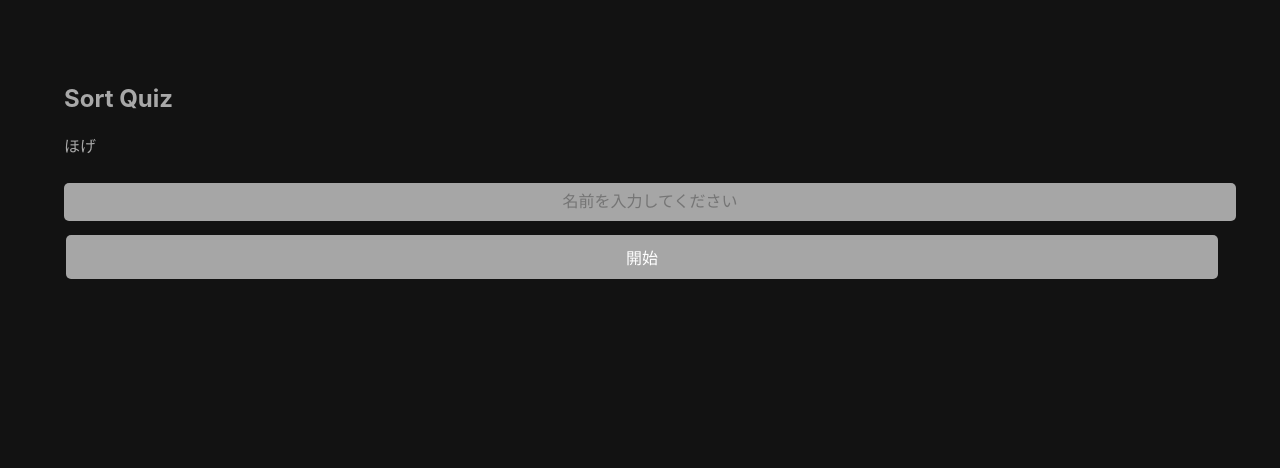
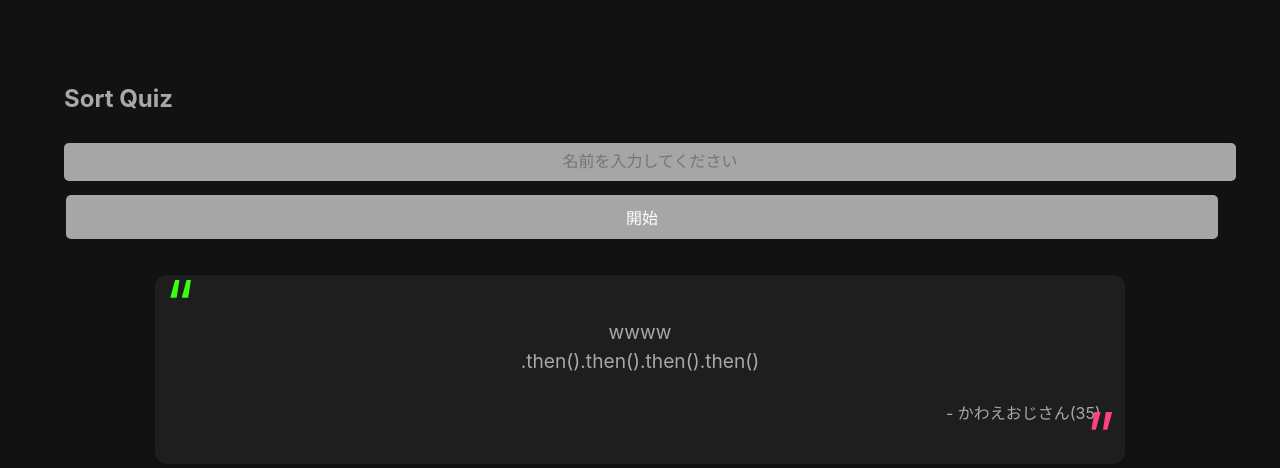
Before and after one commit to raiga0310/Sort-Quiz, a React (Create React App) app: page / in a window 1280 px wide. Shown: the top 468 px of the page. Built offline with nearby package versions, Linux system fonts and the light colour scheme.

Commit message:
chore: 色々適用

```diff
--- a/src/components/FlippingCard.css
+++ b/src/components/FlippingCard.css
@@ -30,6 +30,10 @@
     align-items: center;
     padding: 10px;
     box-sizing: border-box;
+  }
+
+  .flipped .flipping-card-front {
+    display: none;
   }
 
   .flipping-card-back {
--- a/src/components/PlayScreen.js
+++ b/src/components/PlayScreen.js
@@ -1,6 +1,6 @@
 import React, { useState, useEffect } from 'react';
 import CardList from './CardList';  // カードリストコンポーネントをインポート
-import { getLanguageInfo } from '../../data/data';
+import { getLanguageInfo } from '../data/data';
 import '../App.css';
 import './PlayScreen.css';
 
--- a/src/components/StartScreen.css
+++ b/src/components/StartScreen.css
@@ -12,3 +12,45 @@
   .start-screen .button-style {
     width: 100%;
   }
+
+  /* Quote styles */
+.quote-container {
+  width: 80%;
+  margin: 2rem auto;
+  padding: 1.5rem;
+  background-color: #1e1e1e;
+  border-radius: 12px;
+  box-shadow: 0 4px 6px rgba(0, 0, 0, 0.1);
+  color: #a8a8a8;
+  position: relative;
+}
+
+.quote-container::before {
+  content: "“";
+  font-size: 4rem;
+  position: absolute;
+  left: 10px;
+  top: -10px;
+  color: #39ff14;
+}
+
+.quote-container::after {
+  content: "”";
+  font-size: 4rem;
+  position: absolute;
+  right: 10px;
+  bottom: -10px;
+  color: #ff4081;
+}
+
+.quote-content {
+  font-size: 1.2rem;
+  line-height: 1.5;
+  text-align: center;
+}
+
+.quote-author {
+  font-size: 1rem;
+  text-align: right;
+  margin-top: 1.5rem;
+}
--- a/src/components/StartScreen.js
+++ b/src/components/StartScreen.js
@@ -17,7 +17,6 @@ function StartScreen({ onStart }) {
   return (
     <div className="start-screen">
       <h2>Sort Quiz</h2>
-      <p>ほげ</p>
       <form onSubmit={handleStart}>  {/* formタグを追加 */}
         <input
           type="text"
@@ -28,6 +27,11 @@ function StartScreen({ onStart }) {
         />
         <button type="submit" className="button-style">開始</button> {/* type="submit"を追加 */}
       </form>
+      <div class="quote-container">
+        <p class="quote-content">wwww<br />.then().then().then().then()</p>
+        <p class="quote-author">- かわえおじさん(35)</p>
+      </div>
+
     </div>
   );
 }
```
Also changed, not shown: src/components/PlayScreen.css (+4 -4 lines).
